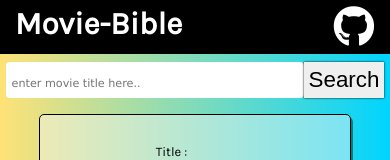
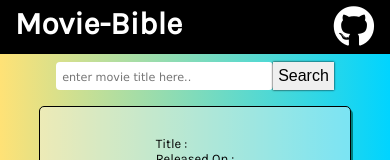
Before and after one commit to traptrick/react-movie-app, a React (Create React App) app: page / in a window 390 px wide. Shown: the top 160 px of the page. Built offline with nearby package versions, Linux system fonts and the light colour scheme; no server answers.

Commit message:
fixed responsive look

```diff
--- a/src/components/App.css
+++ b/src/components/App.css
@@ -49,14 +49,14 @@
     margin: 0.5rem 0rem;
   }
   .search-bar {
-    font-size: 1.4rem;
+    font-size: 1rem;
     padding: 5px;
   }
   .search-bar::placeholder {
     font-size: 0.7rem;
   }
   .search-btn {
-    font-size: 1.4rem;
+    font-size: 1rem;
     padding: 5px;
   }
 }
```
